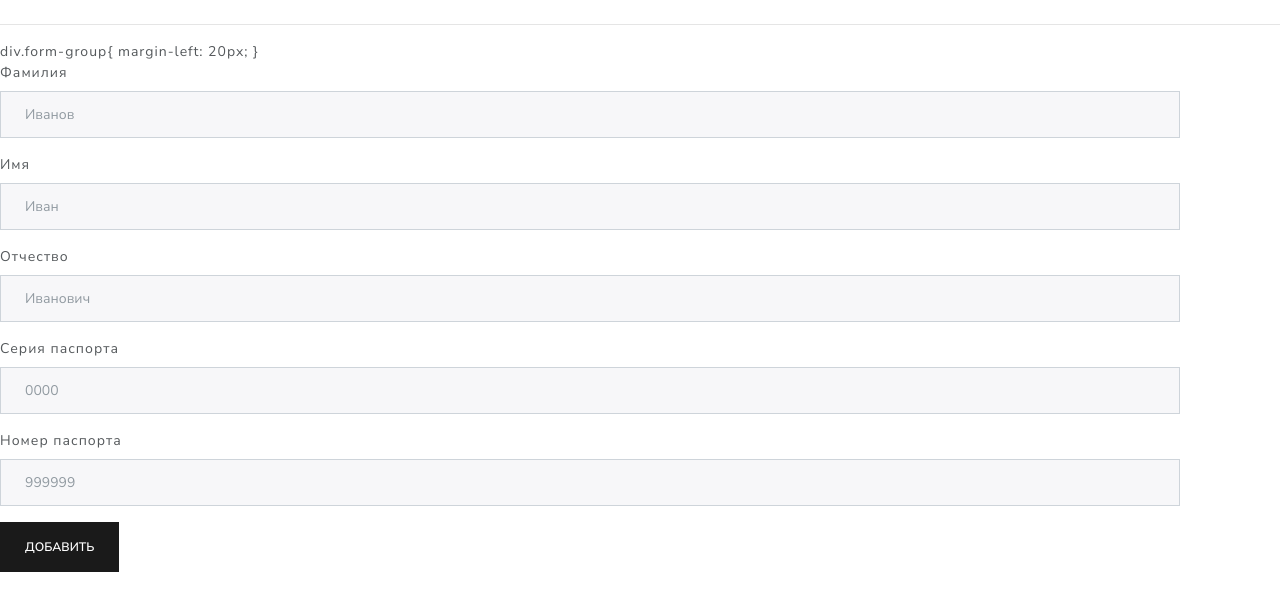
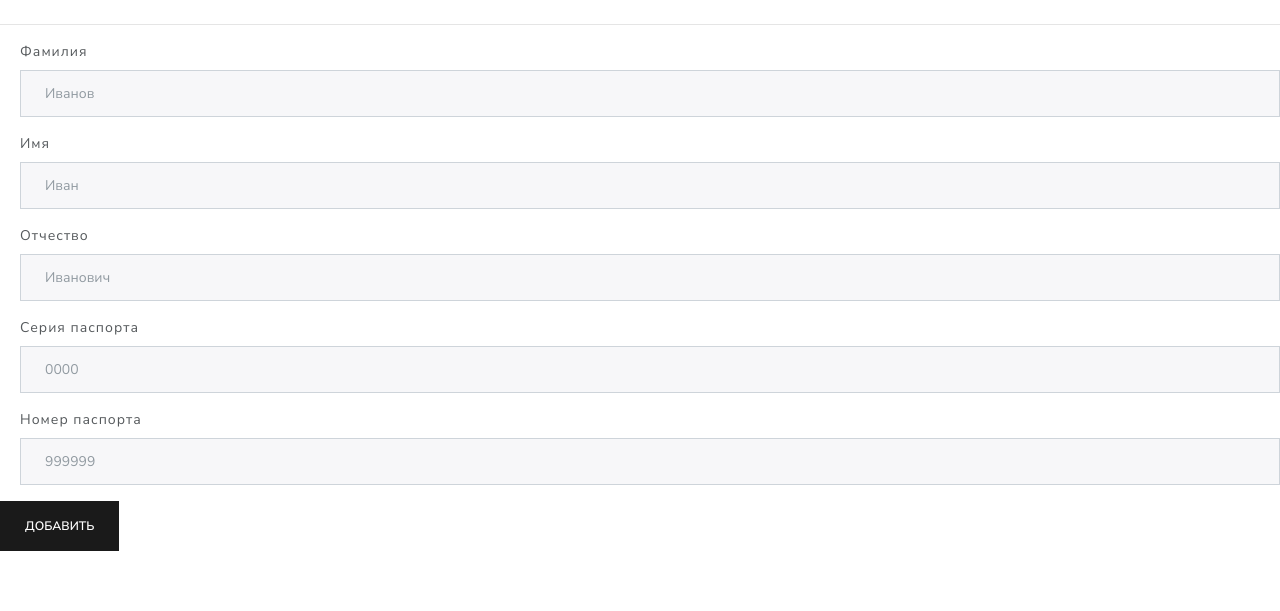
Before and after one commit to Tsarevich01/megataxi12, a Flask app: page /add_drive in a window 1280 px wide. Shown: the part 89-700 px from the top of the page. Run offline with Flask 2, Linux system fonts and the light colour scheme; some libraries are stand-ins or nearby versions.

Commit message:
Стиили работают, но хз как

```diff
--- a/app/routes.py
+++ b/app/routes.py
@@ -29,7 +29,7 @@ def login():
 # Акты
 @app.route('/acts')
 def acts():
-    return render_template('acts.html', title='Акты')
+    return render_template('static/acts.html', title='Акты')
 
 
 # ЧС
--- /dev/null
+++ b/app/static/style.css
@@ -0,0 +1,6 @@
+
+
+div.form-group{
+    margin-left: 20px;
+
+}
--- a/app/templates/add_driver.html
+++ b/app/templates/add_driver.html
@@ -2,13 +2,7 @@
 
 
 {% block right_content %}
- <stile>
-        div.form-group{
-        margin-left: 20px;
 
-        }
-
-    </stile>
 
     <form method="post">
     <div class="form-group">
--- a/app/templates/base.html
+++ b/app/templates/base.html
@@ -1,5 +1,6 @@
 <html>
   <head>
+
     <meta charset="utf-8">
     <meta name="viewport" content="width=device-width, initial-scale=1, shrink-to-fit=no">
     <meta name="description" content="">
@@ -13,11 +14,12 @@
         {% endif %}
 
     <!-- Bootstrap core CSS -->
+<link href="../static/style.css" rel="stylesheet">
     <link href="https://stackpath.bootstrapcdn.com/bootswatch/4.1.1/lux/bootstrap.min.css" rel="stylesheet">
 
     <!-- Custom styles for this template -->
-    <link href="navbar-top.css" rel="stylesheet">
-  <link href="style.css" rel="stylesheet">
+
+
   </head>
 
   <body>
@@ -59,8 +61,9 @@
         </ul>
         {% endif %}
         {% endwith %}
-    <main role="main" class="main-content">
+
         {% block right_content %}
+
         {% endblock %}
     </main>
 
--- a/app/templates/style.css
+++ /dev/null
@@ -1,6 +0,0 @@
-.h1{
-    margin-right: 100px;
-}
-.main-content{
-    margin-right: 100px;
-}
```
